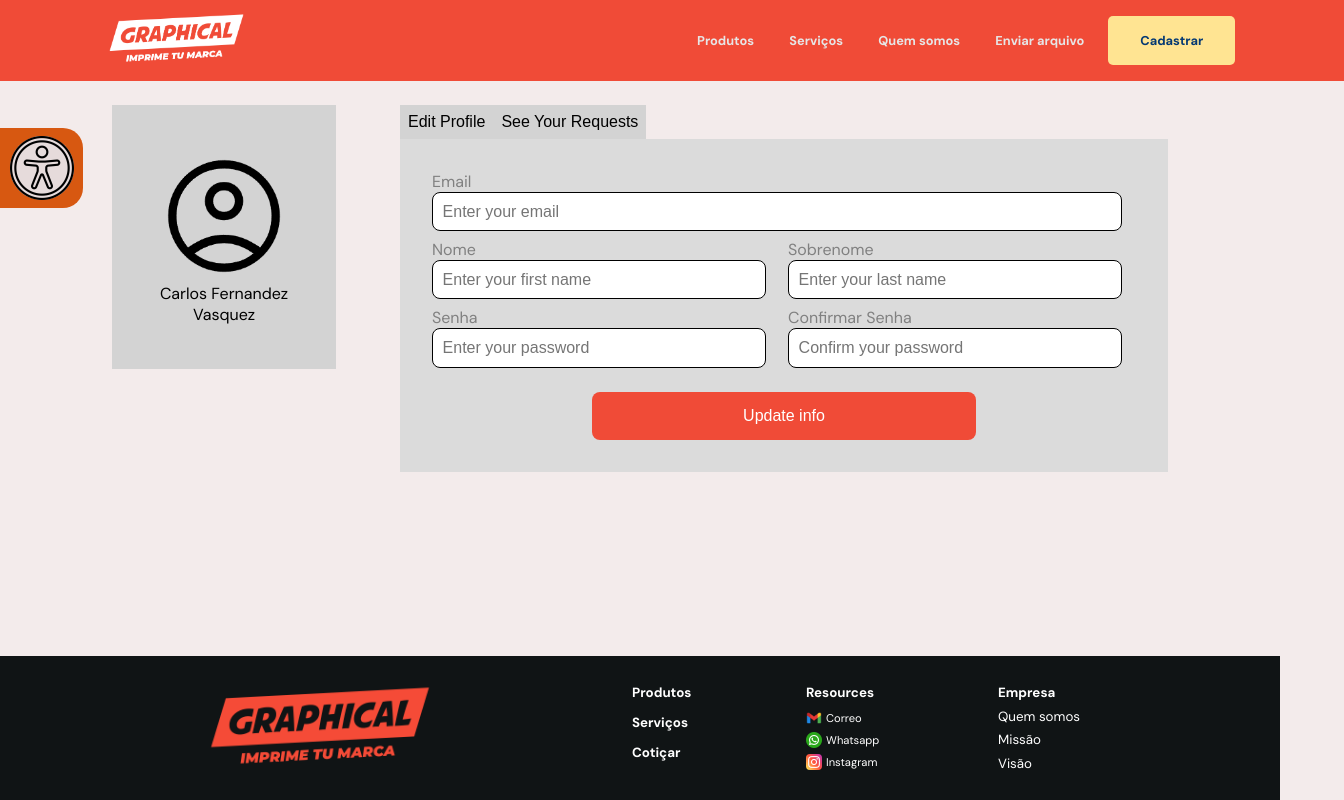
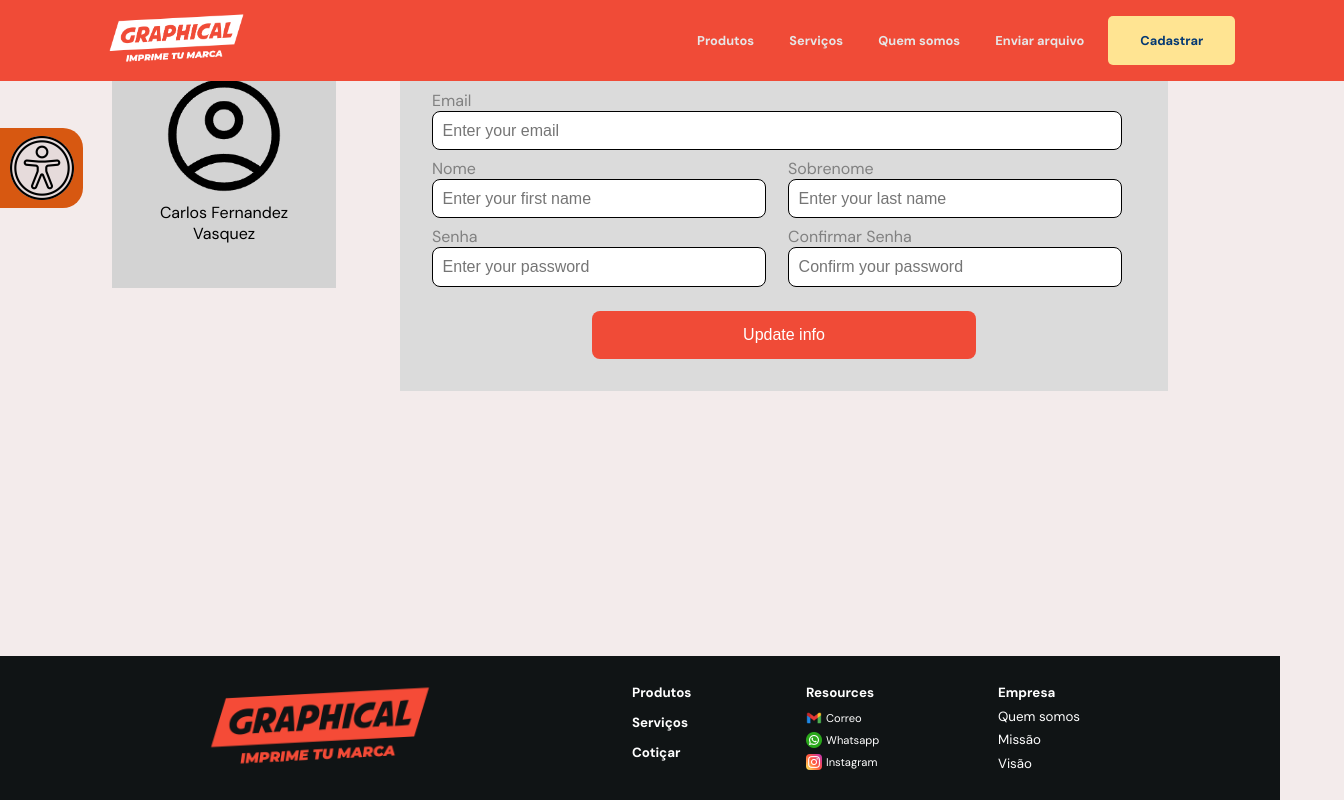
Before and after one commit to joseCarlosAndrade/graphical-services-website, a React (Create React App) app in the folder frontend/: page /#/profile in a window 1280 px wide. Shown: the whole page, 1344 px wide, since content can reach past the window. Built offline with nearby package versions, Linux system fonts and the light colour scheme; no server answers.

Commit message:
mesclando

```diff
--- a/frontend/src/components/Header/header.css
+++ b/frontend/src/components/Header/header.css
@@ -1,5 +1,5 @@
 header {
-    /* position: fixed; */
+    position: fixed;
     z-index: 999;
     top: 0;
     width: 89%;
--- a/frontend/src/components/sections/SectionProducts/sectionproducts.css
+++ b/frontend/src/components/sections/SectionProducts/sectionproducts.css
@@ -12,12 +12,14 @@
     /* padding-top: 10rem; */
     grid-column: span 1;
     grid-row: span 1;
+    cursor: default;
 }
 
 .container--image
 {
     height: 25vw;
     border-radius: 5px;
+    cursor: default;
 }
 
 .container--childText
```
